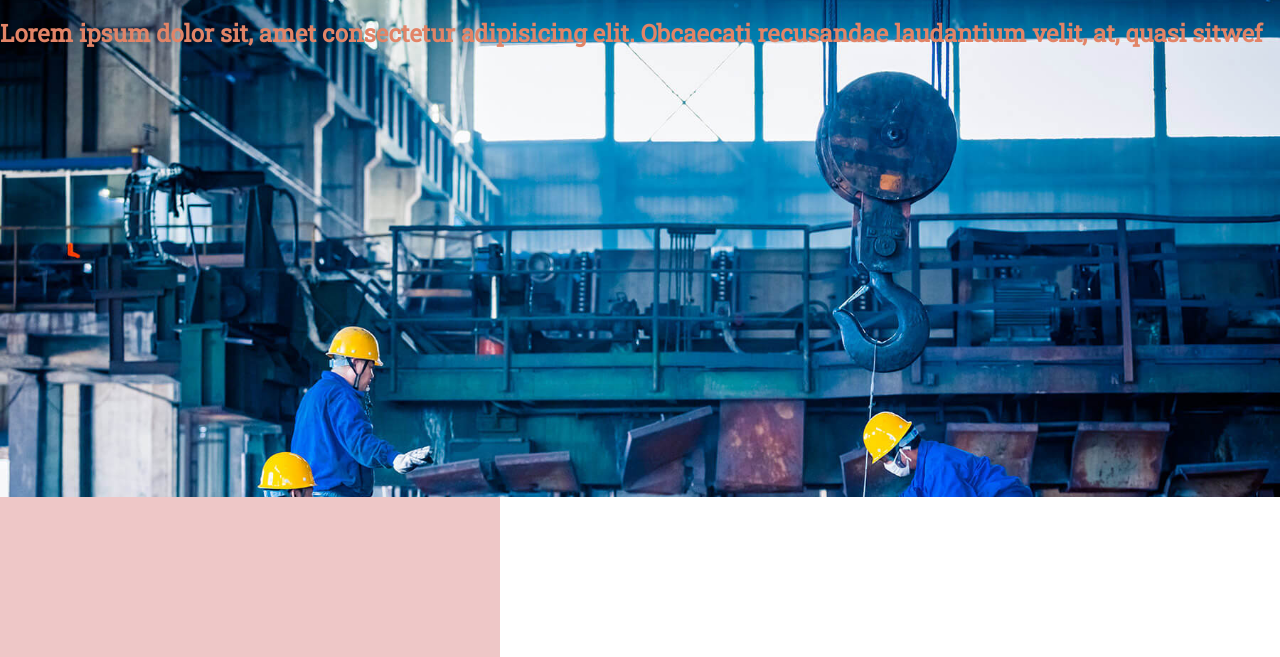
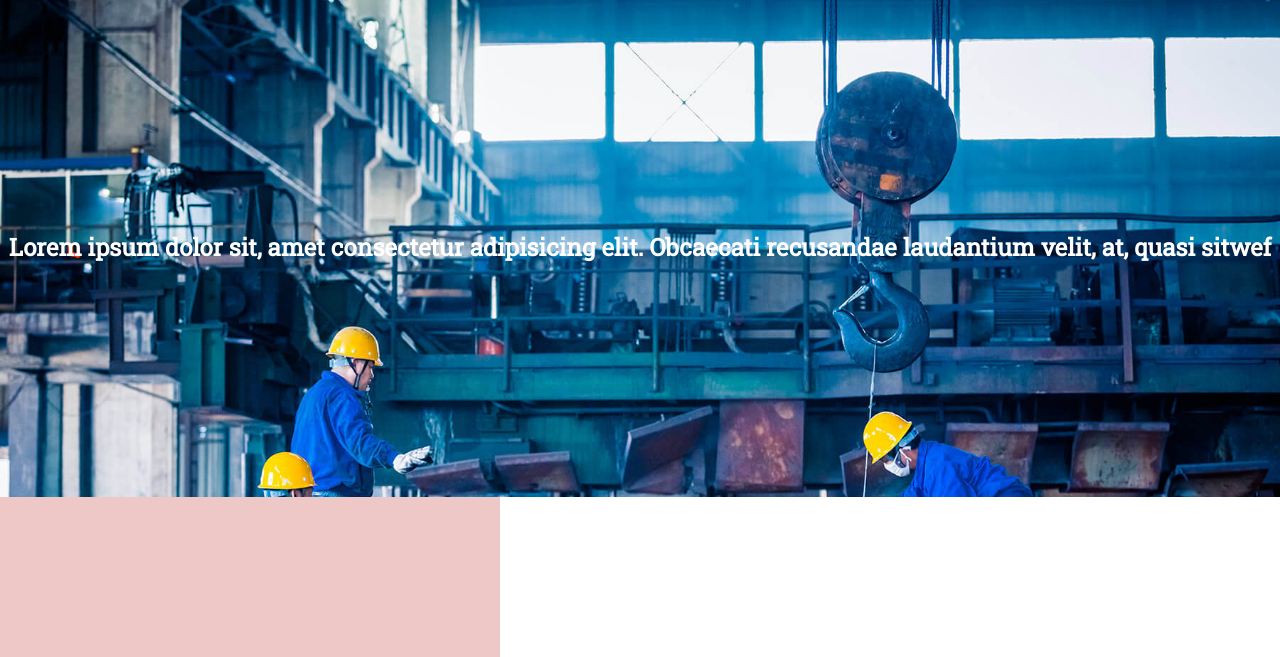
Before and after one commit to ZihanZhou21/Corporate-Website, a plain HTML site: page docs/index.html in a window 1280 px wide. Shown: the part 143-800 px from the top of the page. Drawn offline with Linux system fonts and the light colour scheme.

Commit message:
add sections

```diff
--- a/docs/index.css
+++ b/docs/index.css
@@ -110,9 +110,9 @@ section {
   position: relative;
   height: 500px;
   width: 100%;
-  /* display: flex; */
-  /* align-items: center; */
-  /* justify-content: center; */
+  display: flex;
+  align-items: center;
+  justify-content: center;
   color: white;
 }
 section h1 {
@@ -123,7 +123,7 @@ section h1 {
   /* background-size: 100%; */
 
   background-image: url('/docs/3.jpg');
-  color: rgb(226, 132, 103);
+  color: rgb(255, 255, 255);
   /* background-color: #222222; */
   /* opacity: 0.73; */
   /* transition: background 0.3s, border-radius 0.3s, opacity 0.3s; */
```
